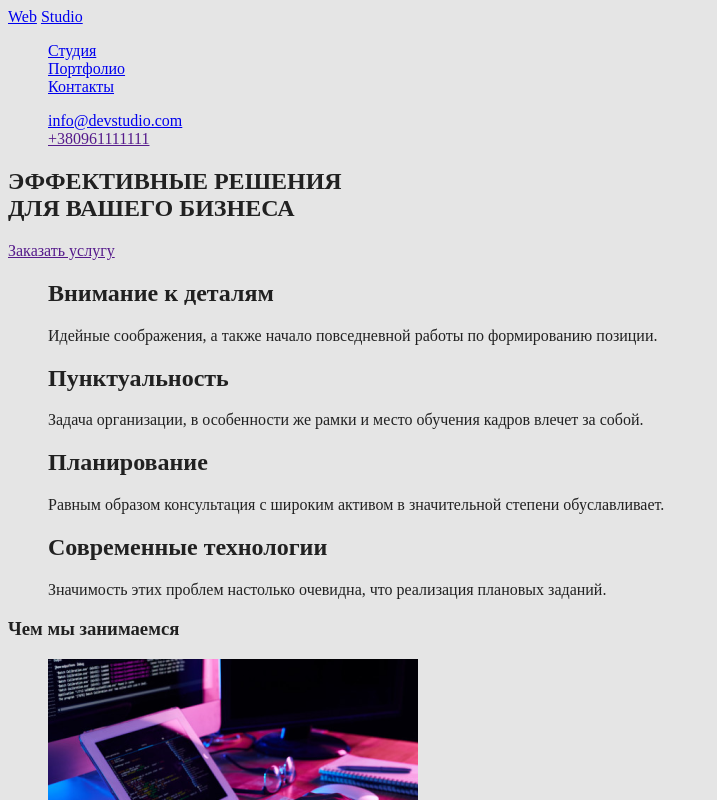
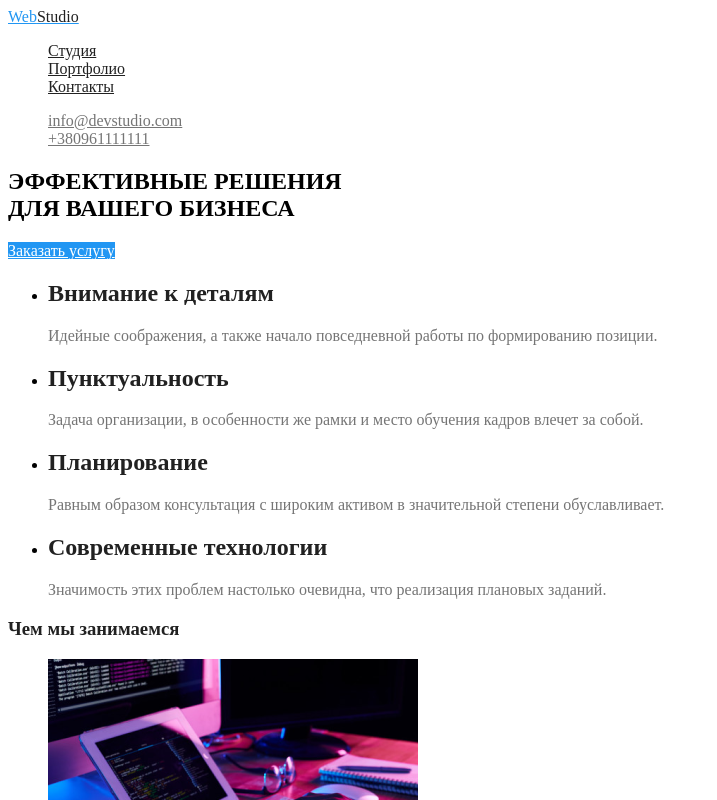
Before and after one commit to IvanPavlo/githab-study-part1, a plain HTML site: page Main.html in a window 1280 px wide. Shown: the top 800 px of the page, without its empty margins (0-717 px from the left). Drawn offline with Linux system fonts and the light colour scheme.

Commit message:
add colors of text

```diff
--- a/CSS/styles.css
+++ b/CSS/styles.css
@@ -1,16 +1,78 @@
 /* цвет основного текста #212121; */
 /* цвет второичного текста #757575; */
-/* logo color  #2196F3; */
-/* Studio color #2196F3; */
-/* Акцент #2196F3 */
+/* logo color Акцент #2196F3; */
 /* background color #E5E5E5; */
 /* background color team #F5F4FA; */
+/* background header & button color #FFFFFF; */
+/* background footer #2F303A;*/
+:root
+{
+    --primary-text-color:#212121;
+    --secondary-text-color:#757575;
+    --accent-color:#2196F3;
+    --primary-background-color:#E5E5E5;;
+    --secondary-background-color:#F5F4FA;
+    --header-background-color:#FFFFFF;
+    --footer-background-color:#2F303A;
+    --footer-contact-color:#FFFFFF99;
+
+
+}
 body {
-    background-color: #E5E5E5;
-    color: #212121;
+    background-color: var (var(--primary-background-color))
+    color: var(var(--primary-text-color));
 }
 /* убираем точки в списке */
 .list {list-style: none;}
+/* убираем подчеркивание ссылок */
 
-.nav-link:focus, .nav-link:hover {
-    color: #2196F3;}
+/* цвет логотипа */
+.logo
+{color: var(--accent-color);}
+.logo-studio
+{color: var(--primary-text-color);}
+
+/* главная навигация */
+.site-nav .link
+{color: var(--primary-text-color);}
+
+/* навигация контактов */
+.contact-nav .link
+{color: var(--secondary-text-color);}
+
+/* активность ссылок навигации */
+.site-nav .link:focus,
+.site-nav .link:hover{
+    color: var(--accent-color);}
+.contact-nav .link:focus,
+.contact-nav .link:hover {
+    color: var(--accent-color);}
+
+    /* цвет  заголовка и текста секций */
+.section .title
+{color: var(--primary-text-color);}
+
+.section .text
+{color: var(--secondary-text-color);}
+
+/* Имена команды */
+.section .name
+{color: var(--primary-text-color);
+}
+/* background team */
+.team
+{background-color: var(--secondary-background-color);}
+/* Footer */
+.footer
+{background-color: var(--footer-background-color);}
+.footer .adress
+{color: var(--header-background-color)}
+.footer .link
+{color: var(--footer-contact-color)}
+.footer .logo-studio
+{color:var(--header-background-color);}
+
+/* Button */
+.button
+{background-color: var(--accent-color);
+color: var(--header-background-color);}
--- a/Main.html
+++ b/Main.html
@@ -11,17 +11,16 @@
 <!--шапка-->
     <header>
         <nav>
-        <a href="./Main.html" class="logo-1">Web</a>
-        <a href="./Main.html" class="logo-2">Studio</a>
-            <ul class=" nav-list list">
-                <li><a href="./Main.html" class="nav-link">Студия</a></li>
-                <li><a href="./Portfolio.html"class="nav-link">Портфолио</a></li>
-                <li><a href="./Contacts.html"class="nav-link">Контакты</a></li>
+        <a href="./Main.html" class="logo">Web<span class="logo-studio">Studio</span></a>
+            <ul class="site-nav list">
+                <li><a href="./Main.html" class="link">Студия</a></li>
+                <li><a href="./Portfolio.html"class="link">Портфолио</a></li>
+                <li><a href="./Contacts.html"class="link">Контакты</a></li>
             </ul>
         </nav>
-        <ul class="list">
-            <li><a href="mailto:info@devstudio.com">info@devstudio.com</a></li>
-            <li><a href="">+380961111111</a></li>
+        <ul class="contact-nav list">
+            <li><a href="mailto:info@devstudio.com" class="link">info@devstudio.com</a></li>
+            <li><a href="tel:+380991111111" class="link">+380961111111</a></li>
         </ul>
     </header>
     <!--Герой-->
@@ -31,68 +30,69 @@
         <h1>ЭФФЕКТИВНЫЕ РЕШЕНИЯ <br>
              ДЛЯ ВАШЕГО БИЗНЕСА
             </h1>
-            <a href="">Заказать услугу</a>
+            <a href="" class="button">Заказать услугу</a>
     </section>
     </div>
-    <section>
-        <ul class="list">
+    <!-- Наши преимущества -->
+    <section class="section">
+        <ul>
             <li>
-                <h2>Внимание к деталям</h2>
-                <p>Идейные соображения, а также начало повседневной работы по формированию позиции.</p>
+                <h2 class="title">Внимание к деталям</h2>
+                <p class="text">Идейные соображения, а также начало повседневной работы по формированию позиции.</p>
             </li>
              <li>
-                <h2>Пунктуальность</h2>
-                <p>Задача организации, в особенности же рамки и место обучения кадров влечет за собой.</p>
+                <h2 class="title">Пунктуальность</h2>
+                <p class="text">Задача организации, в особенности же рамки и место обучения кадров влечет за собой.</p>
              </li>
             <li>
-                <h2>Планирование</h2>
-                <p>Равным образом консультация с широким активом в значительной степени обуславливает.</p>
+                <h2 class="title">Планирование</h2>
+                <p class="text">Равным образом консультация с широким активом в значительной степени обуславливает.</p>
             </li>
             <li>
-                <h2>Современные технологии</h2>
-                <p>Значимость этих проблем настолько очевидна, что реализация плановых заданий.</p>
+                <h2 class="title">Современные технологии</h2>
+                <p class="text">Значимость этих проблем настолько очевидна, что реализация плановых заданий.</p>
             </li>
         </ul>
     </section>
     <!--Чем мы занимаемся-->
-    <section>
-        <h3>Чем мы занимаемся</h3>
-         <ul>
+    <section class="section">
+        <h3 class="title">Чем мы занимаемся</h3>
+         <ul class="list">
             <li><a href=""><img src="./IMG/img.png" alt="Верстка сайта"></a></li>
             <li><a href=""><img src="./IMG/img-2.png" alt="Мобильные приложение"></a></li>
             <li><a href=""><img src="./IMG/img-3.png" alt="Вэб дизайн"></a></li>
          </ul>
     </section>
      <!--Наша команда-->
-    <section>
-         <h3>Наша команда</h3>
-         <ul>
+    <section class="section team">
+         <h3 class="title">Наша команда</h3>
+         <ul class="list">
              <li><img src="./IMG/ID.jpg" alt="Игорь Демьяненко" height="260" width="270">
-                <h4>Игорь Демьяненко</h4>
-                <p lang="en">Product Designer</p></li>
+                <h4 class="name">Игорь Демьяненко</h4>
+                <p lang="en" class="text">Product Designer</p></li>
             <li><img src="./IMG/OR.jpg" alt="Ольга Репина" height="260" width="270">
-                <h4>Ольга Репина</h4>
-                <p lang="en">Frontend Developer</p></li>
+                <h4 class="name">Ольга Репина</h4>
+                <p lang="en" class="text">Frontend Developer</p></li>
             <li><img src="./IMG/NT.jpg" alt="Николай Тарасов" height="260" width="270">
-                <h4>Николай Тарасов</h4>
-                <p lang="en">Marketing</p></li>
+                <h4 class="name">Николай Тарасов</h4>
+                <p lang="en" class="text">Marketing</p></li>
             <li><img src="./IMG/ME.jpg" alt="Михаил Ермаков" height="260" width="270">
-                <h4>Михаил Ермаков</h4>
-                <p lang="en">UI Designer</p></li>
+                <h4 class="name">Михаил Ермаков</h4>
+                <p lang="en" class="text">UI Designer</p></li>
          </ul>
     </section>
 </main>
     <!--Футер-->
-    <footer>
-        <a href="./Main.html">WebStudio</a>
+    <footer class="footer">
+        <a href="./Main.html" class="logo">Web<span class="logo-studio">Studio</span></a>
             <address>
-               <p>г. Киев, пр-т Леси Украинки, 26</p>
-               <ul>
-                    <li><a href="mailto:info@example.com">info@example.com</a></li>
-                    <li><a href="tel:+380991111111">+38 099 1111111</a></li>
+               <p class="adress">г. Киев, пр-т Леси Украинки, 26</p>
+               <ul class="list">
+                    <li><a href="mailto:info@example.com" class="link">info@example.com</a></li>
+                    <li><a href="tel:+380991111111" class="link">+38 099 1111111</a></li>
                </ul>
              </address>
-        <p>Made by PI. &copy; All rights are reserved</p>
+        <p class="adress">Made by PI. &copy; All rights are reserved</p>
     </footer>
 </body>
 </html>
```
Also changed, not shown: Portfolio.html (+2 -0 lines), 1 other file.
